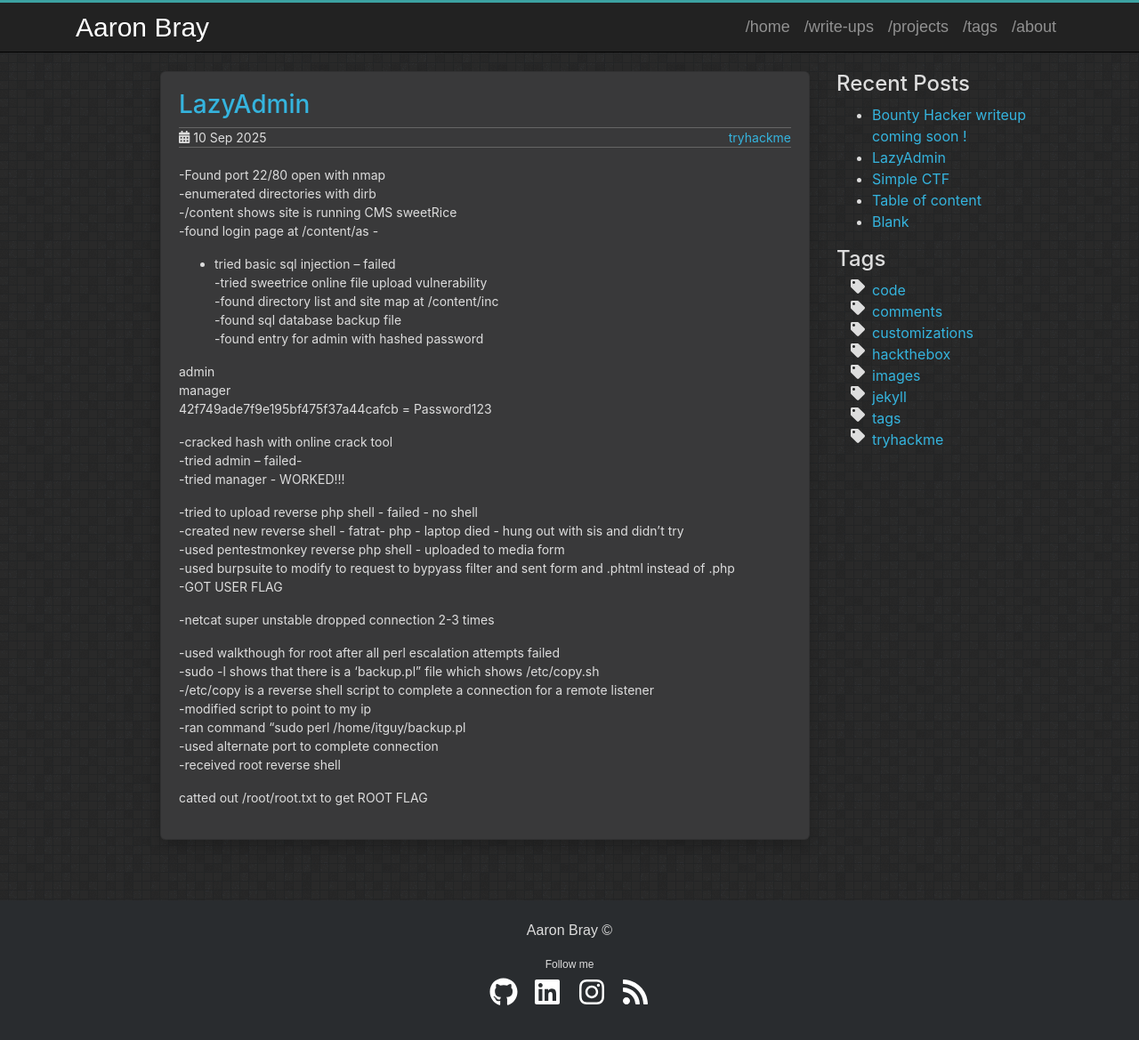
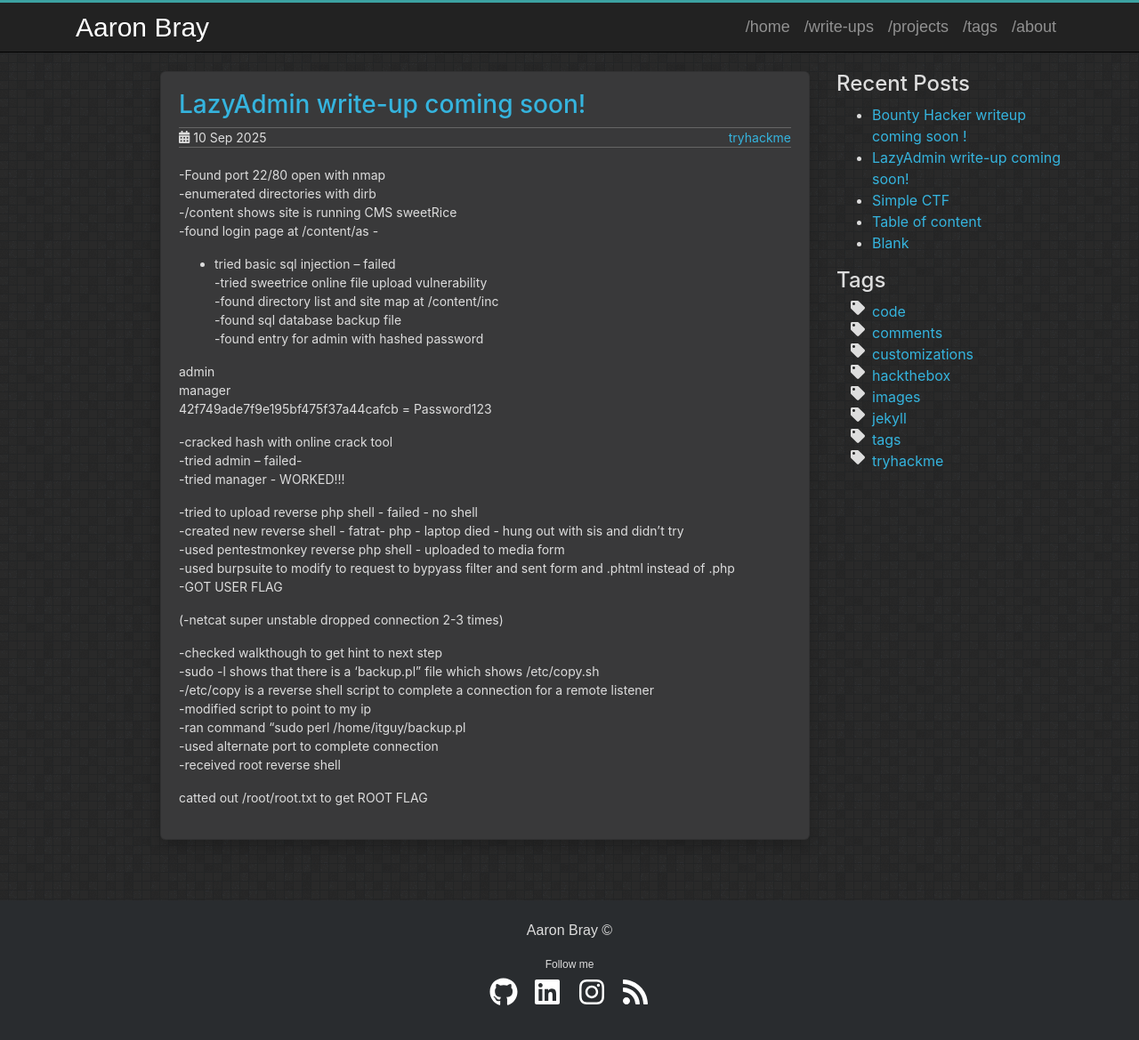
Before and after one commit to AaronBray/AaronBray.github.io, a Jekyll site: the page built from _posts/2025-09-10-Lazy-Admin.md, in a window 1280 px wide and 1194 px high. Shown: the top 1169 px of the window at 89% size. Built offline with Jekyll 4.4.1, drawn with Linux system fonts in a browser that asks for light colours.

Commit message:
Update 2025-09-10-Lazy-Admin.md

```diff
--- a/_posts/2025-09-10-Lazy-Admin.md
+++ b/_posts/2025-09-10-Lazy-Admin.md
@@ -1,6 +1,6 @@
 ---
 layout: post
-title: LazyAdmin
+title: LazyAdmin write-up coming soon!
 date:   2025-09-10 11:07
 description: tryhackme writeup
 tags: tryhackme
@@ -33,9 +33,9 @@
 -used burpsuite to modify to request to bypyass filter and sent form and .phtml instead of .php
 -GOT USER FLAG
 
--netcat super unstable dropped connection 2-3 times
+(-netcat super unstable dropped connection 2-3 times)
 
--used walkthough for root after all perl escalation attempts failed
+-checked walkthough to get hint to next step
 -sudo -l shows that there is a 'backup.pl" file which shows /etc/copy.sh
 -/etc/copy is a reverse shell script to complete a connection for a remote listener
 -modified script to point to my ip
```
